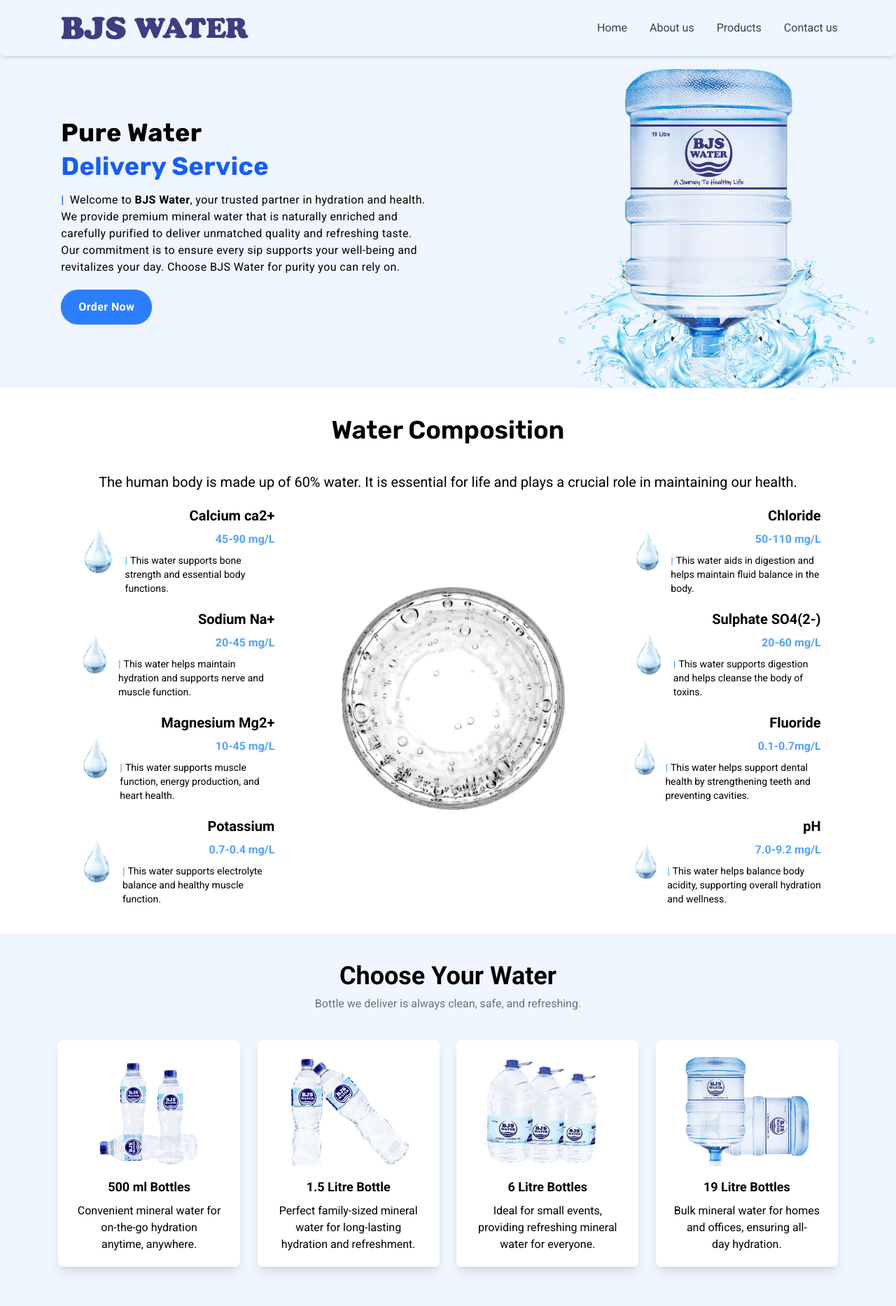
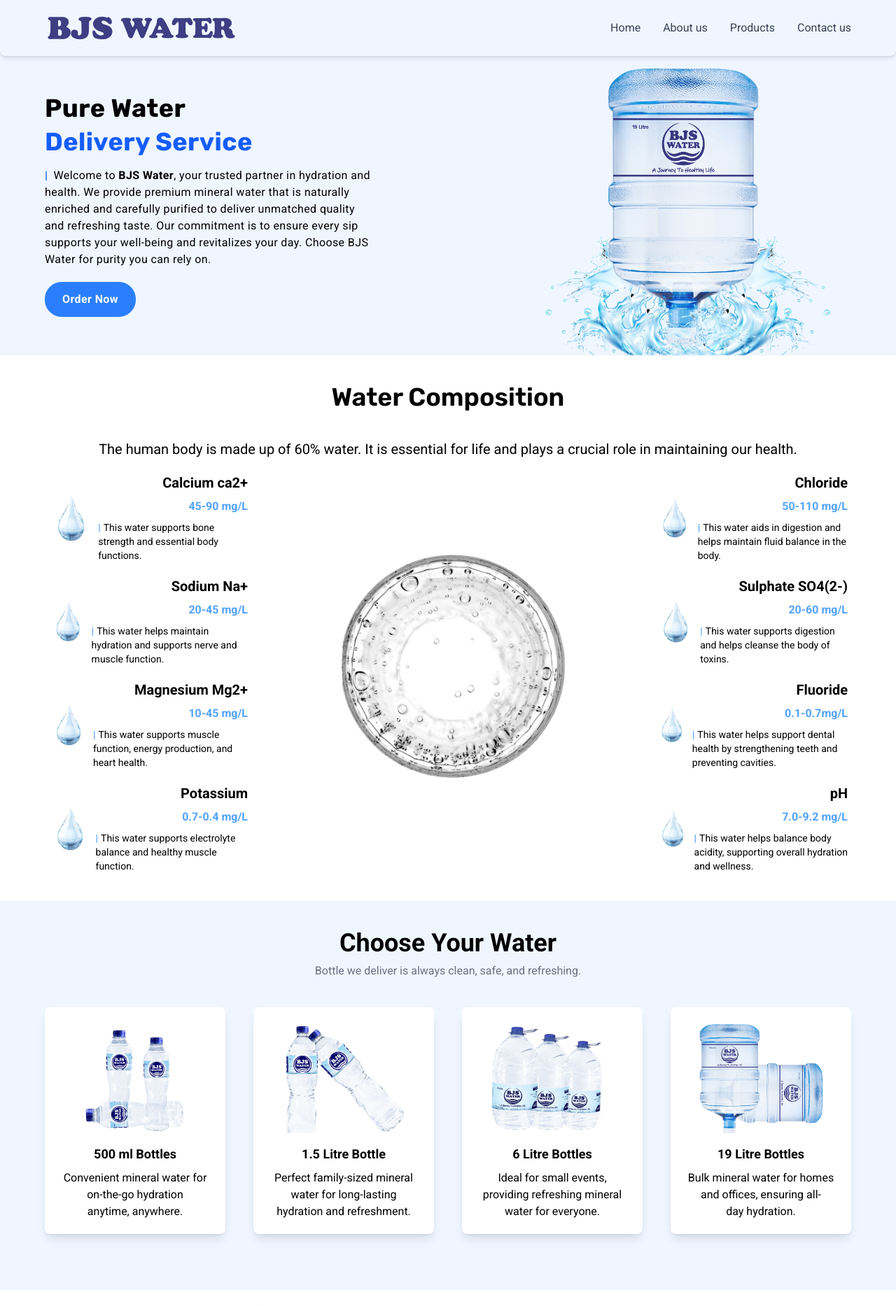
Before and after one commit to Khizar-cyber-dev/BJSWater, a React (Create React App) app: page / in a window 1280 px wide. Shown: the top 1867 px of the page at 70% size. Built offline with nearby package versions, Linux system fonts and the light colour scheme.

Commit message:
Make some changes.

```diff
--- a/src/components/Composition.js
+++ b/src/components/Composition.js
@@ -21,14 +21,14 @@
           whileInView={{ opacity: 1, y: 0 }}
           transition={{ duration: 1.5 }}
           viewport={{ once: true }}
-          className="text-center text-xl mt-10 px-2 md:px-0"
+          className="text-center text-xl mt-10 px-4 md:px-2"
         >
           The human body is made up of 60% water. It is essential for life and
           plays a crucial role
            in maintaining our health.
         </motion.h3>
-        <div className="flex justify-center items-center w-full">
-          <div className="flex justify-between gap-10 md:gap-0 flex-col md:flex-row items-center w-full max-w-6xl px-[3%]">
+        <div className="w-full">
+          <div className="flex justify-between gap-10 md:gap-0 flex-col md:flex-row items-center w-[90%] ml-[5%]">
             {/* Left Column */}
             <motion.div
               initial={{ opacity: 0, x: -40 }}
--- a/src/components/Hero.js
+++ b/src/components/Hero.js
@@ -6,16 +6,16 @@
 
 const Hero = () => {
   return (
-    <Element name="Hero">
+    <Element name="Hero" className="w-full bg-blue-50">
       <motion.div
         initial={{ opacity: 0, y: 30 }}
         whileInView={{ opacity: 1, y: 0 }}
         transition={{ duration: 1.5 }}
         viewport={{ once: true, amount: 0.8 }}
-        className="pt-[90px] bg-blue-50 flex flex-col-reverse gap-14 md:gap-0 md:flex-row items-center justify-center min-h-screen md:min-h-0 w-full"
+        className="pt-[90px] flex flex-col-reverse gap-14 md:gap-0 md:flex-row items-center justify-center min-h-screen md:min-h-0 w-[90%] ml-[5%]"
         id="home"
       >
-        <div className="tracking-wide flex justify-center align-center md:w-[60%]">
+        <div className="tracking-wide flex justify-start align-center md:w-[60%]">
           <div className="w-[95%] md:w-[75%]">
             <motion.h1
               initial={{ x: -30, opacity: 0 }}
--- a/src/components/Navbar.js
+++ b/src/components/Navbar.js
@@ -32,7 +32,7 @@
       viewport={{ once: true }}
       className="backdrop-blur-sm bg-blue-50 rounded-lg fixed top-0 left-0 w-full z-50 shadow-md"
     >
-      <div className="max-w-7xl mx-auto md:mx-[4%] px-4 sm:px-6 lg:px-8 h-[80px] flex justify-between items-center">
+      <div className="h-[80px] flex justify-between items-center w-[90%] ml-[5%]">
         {/* Logo */}
         <div className="flex items-center">
           <img src={logo} alt="BJS Logo" className="h-6 sm:h-10" />
--- a/src/components/Products.js
+++ b/src/components/Products.js
@@ -72,13 +72,14 @@
         },
       ];
   return (
-   <Element name="products">
-       <div className='bg-blue-50 mt-10 py-10 ' id="products">
+   <Element name="products bg-blue-50 w-full">
+       <div className='bg-blue-50 w-full'>
+          <div className='mt-10 py-10 w-[90%] ml-[5%]' id="products">
             <motion.h1 initial={{ opacity: 0 , y : 40}} whileInView={{ opacity: 1 , y : 0}} transition={{ duration: 1 }} viewport={{ once: true }} className='text-center text-4xl font-semibold px-2 md:px-0'>Choose Your Water</motion.h1>
             <motion.h3 initial={{ opacity: 0 , y : 40}} whileInView={{ opacity: 1 , y : 0}} transition={{ duration: 1.5 }} viewport={{ once: true }} className='text-center text-md text-gray-500 mt-2 px-2 md:px-0'>Bottle we deliver is always clean, safe, and refreshing.</motion.h3>
 
-        <div className="container mx-auto py-10">
-        <div className="flex justify-around flex-wrap lg:flex-nowrap gap-3 mx-[6%]">
+            <div className="container w-full py-10">
+                <div className="flex justify-around flex-wrap lg:flex-nowrap gap-10 w-full">
                     {products.map((product) => (
                       <ProductCard
                         key={product.id}
@@ -92,6 +93,7 @@
                 </div>
             </div>
           </div>
+        </div>
    </Element>
   )
 }
--- a/src/components/Testimonials.js
+++ b/src/components/Testimonials.js
@@ -83,7 +83,7 @@
 };
 
   return (
-    <div className="w-full max-w-7xl mx-auto px-4 md:px-18 py-16 relative z-10">
+    <div className="w-[90%] ml-[5%] py-16 relative z-10">
       <Slider {...settings} pauseOnHover={true}>
         {cards.map((d) => (
           <motion.div key={d.name} className="px-2" initial={{ opacity: 0, y: 200}} whileInView={{ opacity: 1, y: 0 }} viewport={{ once: true }}>
```
Lines whose indentation alone changed are shown as unchanged.
